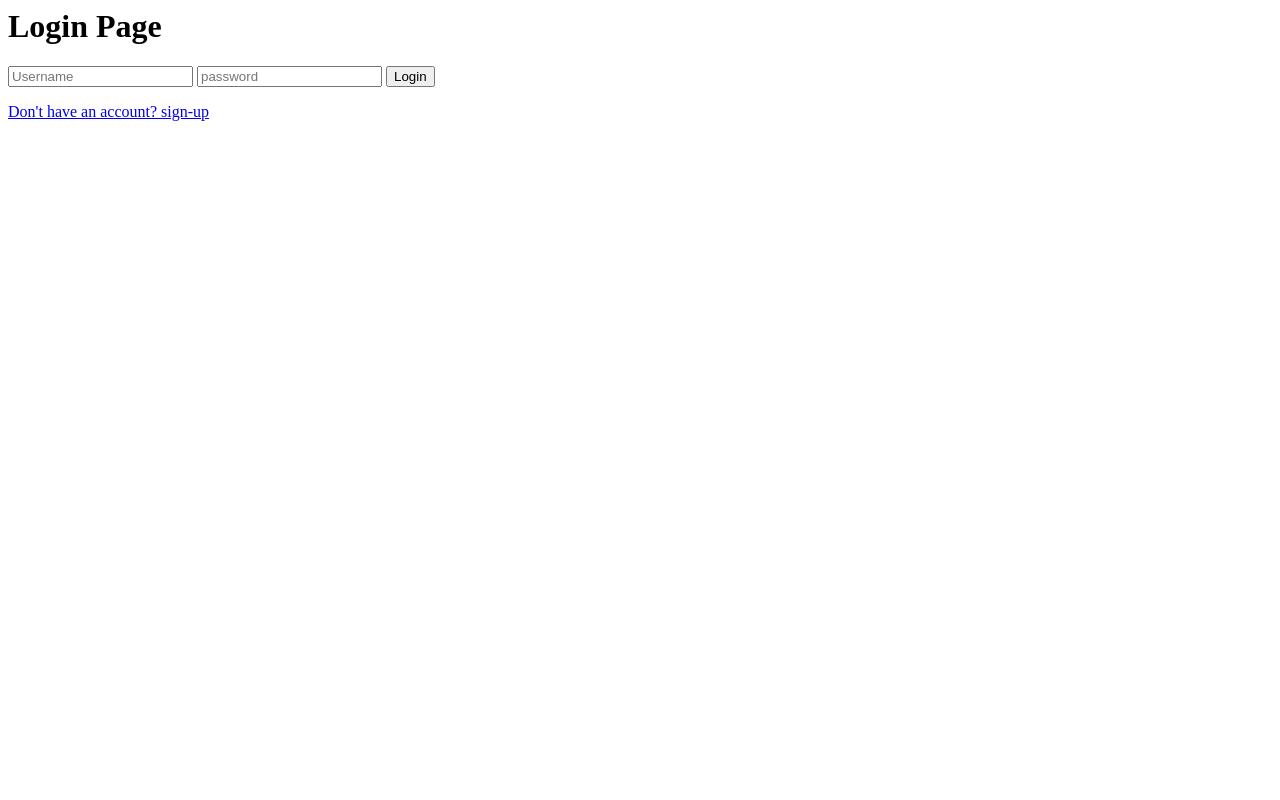
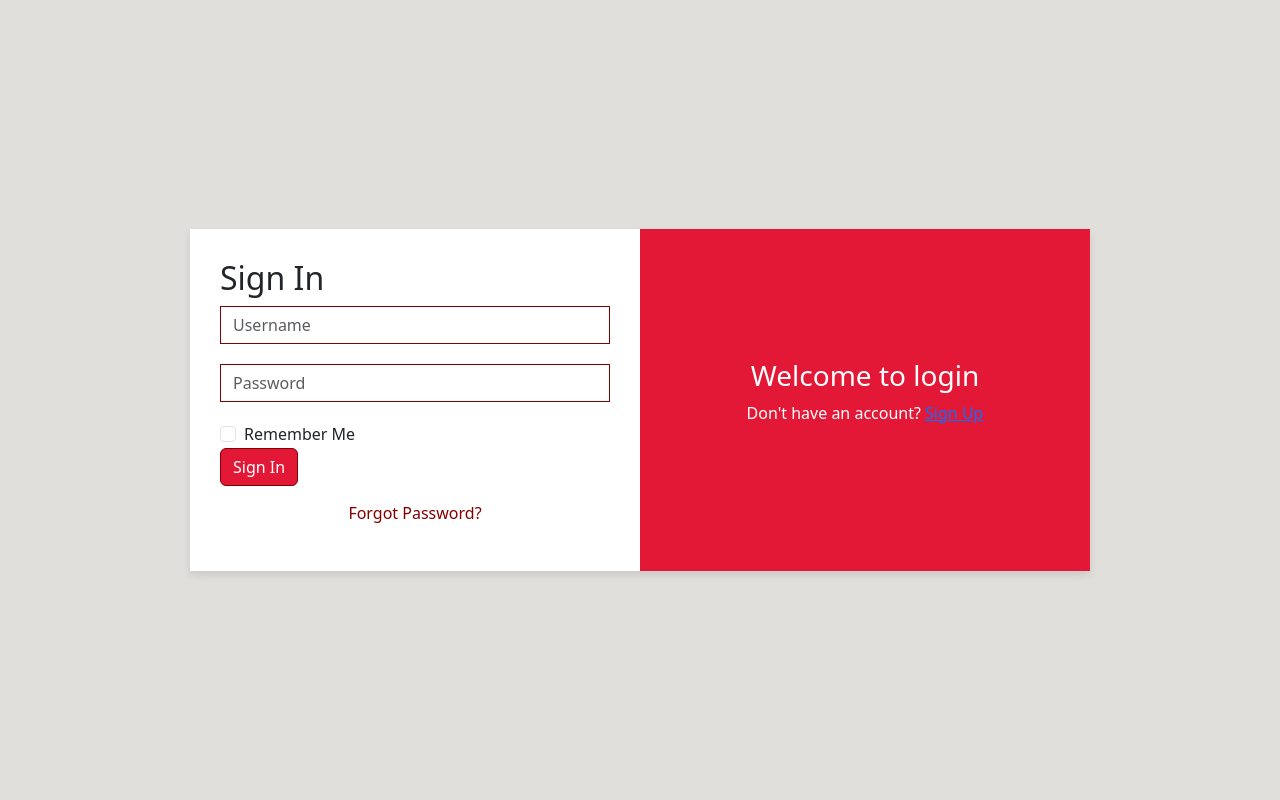
Before and after one commit to tarang5757/York-Way, a Flask app: page /login in a window 1280 px wide. Run offline with Flask 3, Linux system fonts and the light colour scheme.

Commit message:
Added Login page
Added the login page to York-Way. It works when the user clicks on get started

```diff
--- a/app/templates/login.html
+++ b/app/templates/login.html
@@ -1,25 +1,38 @@
+<!DOCTYPE html>
 <html lang="en">
-
 <head>
     <meta charset="UTF-8">
     <meta name="viewport" content="width=device-width, initial-scale=1.0">
-    <title>Login</title>
+    <title>York-Way Login</title>
+    <link href="https://cdn.jsdelivr.net/npm/bootstrap@5.3.3/dist/css/bootstrap.min.css" rel="stylesheet" integrity="sha384-QWTKZyjpPEjISv5WaRU9OFeRpok6YctnYmDr5pNlyT2bRjXh0JMhjY6hW+ALEwIH" crossorigin="anonymous">
+  </head>
+    <link rel="stylesheet" href="styles/login.css">
 </head>
-
 <body>
-    <h1>Login Page</h1>
-    <form method="POST" action="">
-        {{form.hidden_tag() }}
-        {{form.username}}
-        {{form.password}}
-        {{form.submit}}
-
-
-
-    </form>
-    <a href="{{url_for('register')}}">Don't have an account? sign-up</a>
-
-
+    <div class="login-container d-flex align-items-center justify-content-center">
+        <div class="login-box">
+            <div class="login-form">
+                <h2>Sign In</h2>
+                <form>
+                    <div class="form-group">
+                        <input type="text" class="form-control" placeholder="Username">
+                    </div>
+                    <div class="form-group">
+                        <input type="password" class="form-control" placeholder="Password">
+                    </div>
+                    <div class="form-group form-check">
+                        <input type="checkbox" class="form-check-input">
+                        <label class="form-check-label">Remember Me</label>
+                    </div>
+                    <button type="submit" class="btn btn-primary">Sign In</button>
+                    <p class="forgot-password">Forgot Password?</p>
+                </form>
+            </div>
+            <div class="login-info">
+                <h3>Welcome to login</h3>
+                <p>Don't have an account? <a href="#">Sign Up</a></p>
+            </div>
+        </div>
+    </div>
 </body>
-
 </html>
--- a/app/templates/styles/home.css
+++ b/app/templates/styles/home.css
@@ -52,4 +52,5 @@ footer {
     background-color: var(--york-red-dark);
     color: var(--white);
     padding: 20px 0;
+    text-align: center;
 }
--- /dev/null
+++ b/app/templates/styles/login.css
@@ -0,0 +1,70 @@
+body,
+html {
+    height: 100%;
+    margin: 0;
+    padding: 0;
+    display: flex;
+    align-items: center;
+    justify-content: center;
+    background-color: #E1DFDC;
+    /* Light grey from your palette */
+}
+
+.login-container {
+    display: flex;
+    justify-content: center;
+    align-items: center;
+    width: 100%;
+    height: 100%;
+}
+
+.login-box {
+    width: 900px;
+    /* Adjust width as needed */
+    display: flex;
+    box-shadow: 0 4px 8px rgba(0, 0, 0, 0.1);
+}
+
+.login-form,
+.login-info {
+    padding: 30px;
+    display: flex;
+    flex-direction: column;
+    justify-content: center;
+}
+
+.login-form {
+    background-color: #FFFFFF;
+    /* White from your palette */
+    flex: 1;
+}
+
+.login-info {
+    background-color: #E31837;
+    /* York Red */
+    flex: 1;
+    color: #FFFFFF;
+    text-align: center;
+}
+
+.form-control {
+    margin-bottom: 20px;
+    border-radius: 0;
+    /* Flat style */
+    border-color: #810001;
+    /* York Red Dark */
+}
+
+.btn-primary {
+    background-color: #E31837;
+    /* York Red */
+    border-color: #810001;
+    /* York Red Dark */
+}
+
+.forgot-password {
+    color: #810001;
+    /* York Red Dark */
+    text-align: center;
+    margin-top: 15px;
+}
```
Also changed, not shown: app/templates/home.html (+5 -2 lines).
